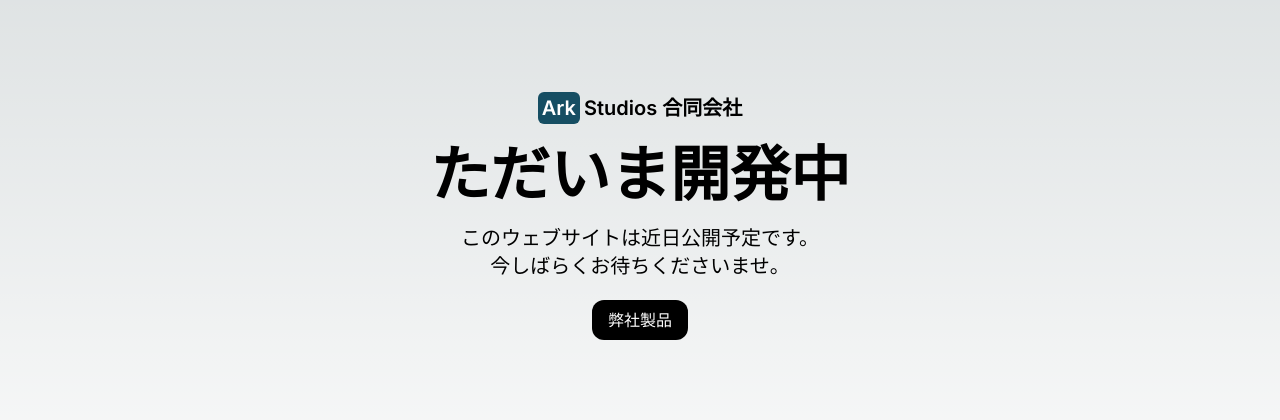
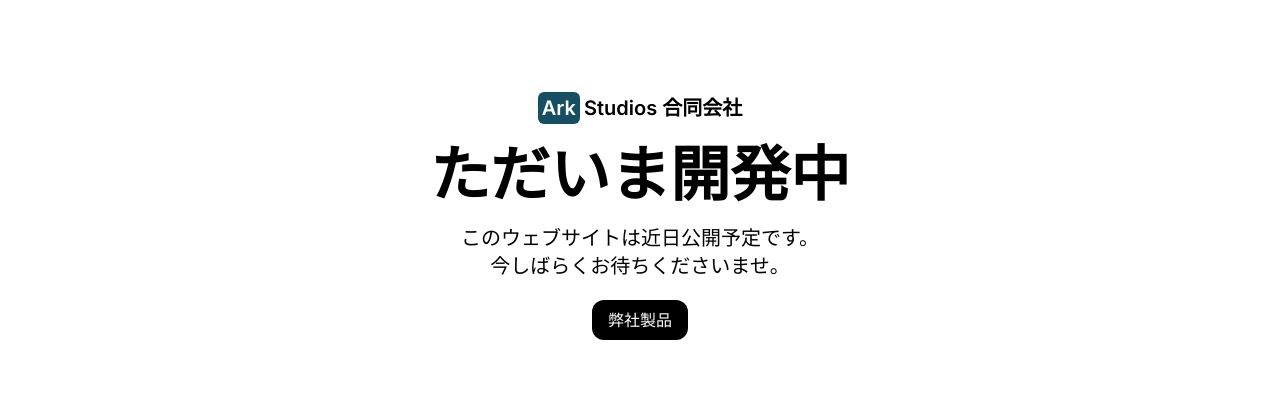
Before and after one commit to ArkStudiosLLC/arkstudios-website, a Next.js app: page / in a window 1280 px wide. Shown: the part 184-604 px from the top of the page. Built offline with nearby package versions, Linux system fonts and the light colour scheme.

Commit message:
Some refactoring work

```diff
--- a/src/app/page.tsx
+++ b/src/app/(overview)/page.tsx
@@ -1,8 +1,8 @@
 import Link from 'next/link'
 
-export default function Home() {
+export default function Page() {
   return (
-    <div className='flex h-screen flex-col items-center justify-center gap-5 p-6'>
+    <div className='flex h-screen flex-col items-center justify-center gap-5 bg-white p-6 dark:bg-black'>
       <div className='flex flex-row items-center gap-1'>
         <h2 className='rounded-md bg-cyan-900 px-1 py-0.5 text-xl font-semibold text-white'>
           Ark
--- a/src/app/globals.css
+++ b/src/app/globals.css
@@ -4,20 +4,21 @@
 
 :root {
   --foreground-rgb: 0, 0, 0;
-  --background-start-rgb: 214, 219, 220;
-  --background-end-rgb: 255, 255, 255;
+  --background-color: theme(colors.white);
 }
 
 @media (prefers-color-scheme: dark) {
   :root {
     --foreground-rgb: 255, 255, 255;
-    --background-start-rgb: 0, 0, 0;
-    --background-end-rgb: 0, 0, 0;
+    --background-color: color-mix(
+      in srgb,
+      theme(colors.cyan.950),
+      theme(colors.black) 25%
+    );
   }
 }
 
 body {
   color: rgb(var(--foreground-rgb));
-  background: linear-gradient(to bottom, transparent, rgb(var(--background-end-rgb)))
-    rgb(var(--background-start-rgb));
+  background-color: var(--background-color);
 }
--- a/src/app/layout.tsx
+++ b/src/app/layout.tsx
@@ -1,7 +1,7 @@
+import './globals.css'
 import { Inter } from 'next/font/google'
 
 import type { Metadata } from 'next'
-import './globals.css'
 
 const inter = Inter({ subsets: ['latin'] })
 
@@ -16,7 +16,7 @@ export const metadata: Metadata = {
 export default function RootLayout({ children }: { children: React.ReactNode }) {
   return (
     <html lang='ja'>
-      <body className={inter.className}>{children}</body>
+      <body className={`${inter.className} subpixel-antialiased`}>{children}</body>
     </html>
   )
 }
```
